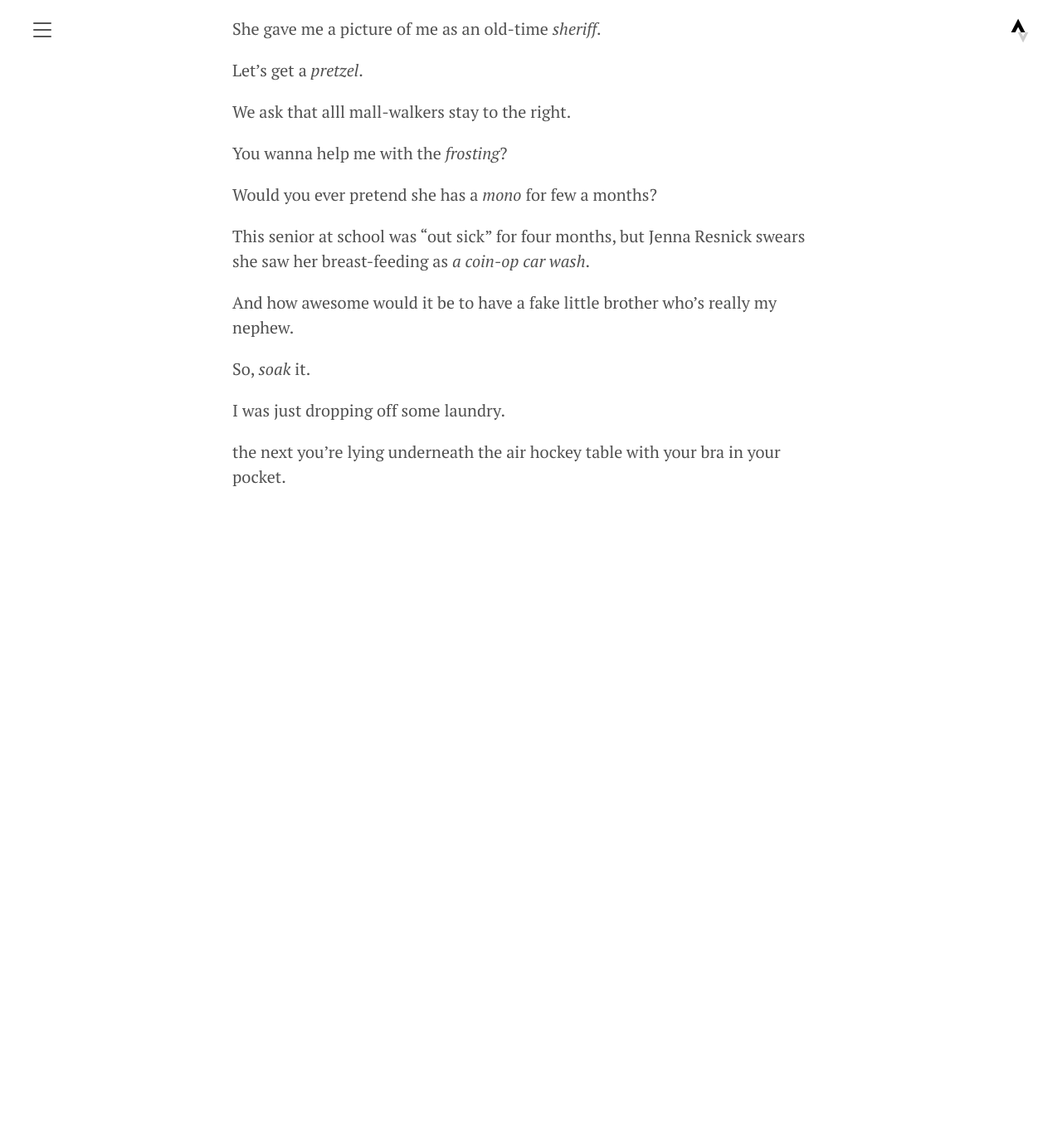
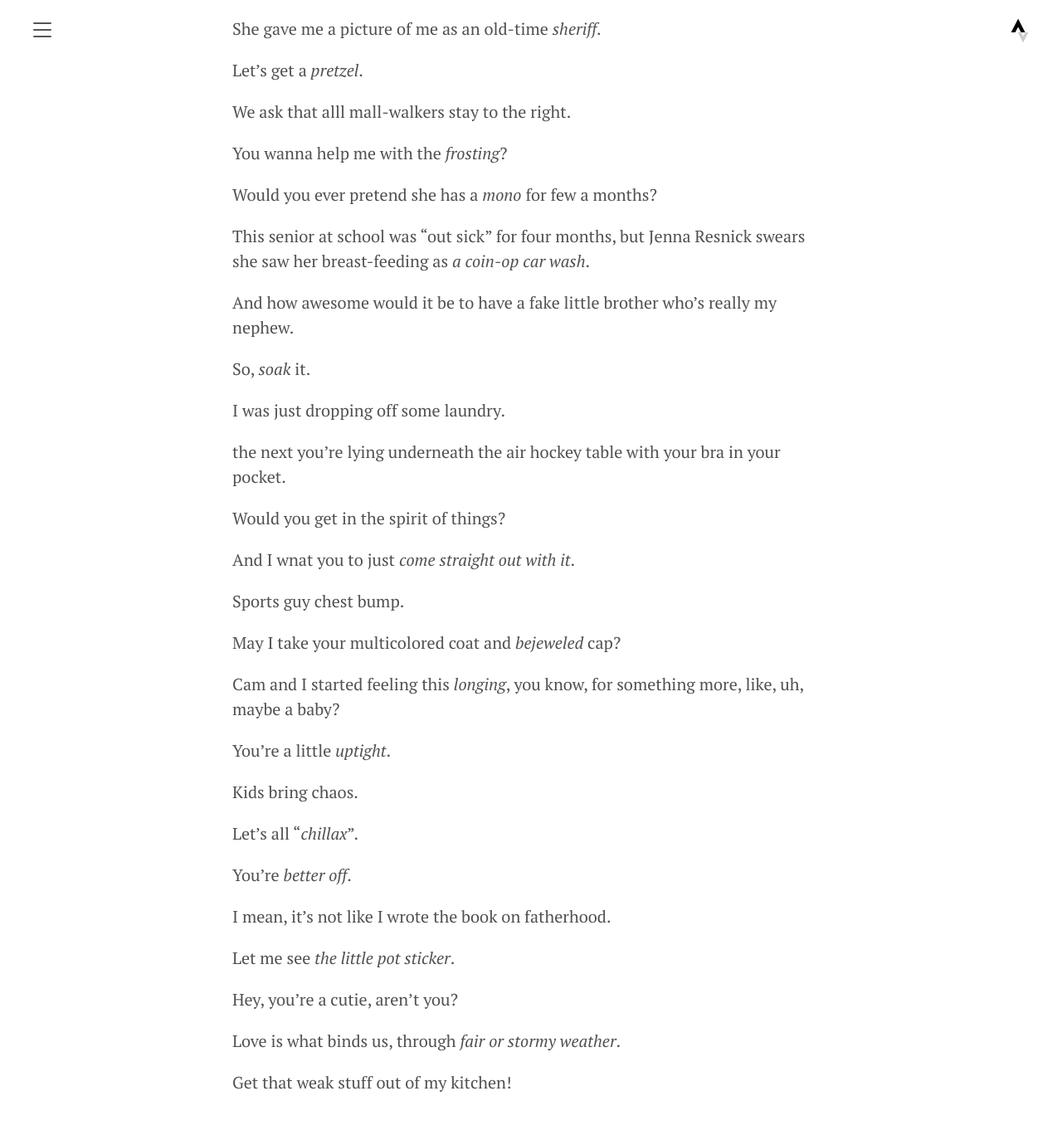
Before and after one commit to yoncise/yoncise.github.io, a Jekyll site: the page built from logs/_posts/2023/2023-12-12-149999271.md, in a window 1280 px wide and 1400 px high, scrolled down 2302 px. Shown: the top 1356 px of the window at 83% size. Built offline with Jekyll 4.4.1, drawn with Linux system fonts in a browser that asks for light colours; before the commit the page ends 2972 px from its top, so only the background shows below that.

Commit message:
语雀同步 Modern Family S01E01

```diff
--- a/logs/_posts/2023/2023-12-12-149999271.md
+++ b/logs/_posts/2023/2023-12-12-149999271.md
@@ -101,3 +101,31 @@ So, _soak_ it.
 I was just dropping off some laundry.
 
 the next you're lying underneath the air hockey table with your bra in your pocket.
+
+Would you get in the spirit of things?
+
+And I wnat you to just _come straight out with it_.
+
+Sports guy chest bump.
+
+May I take your multicolored coat and _bejeweled_ cap?
+
+Cam and I started feeling this _longing_, you know, for something more, like, uh, maybe a baby?
+
+You're a little _uptight_.
+
+Kids bring chaos.
+
+Let's all "_chillax_".
+
+You're _better off_.
+
+I mean, it's not like I wrote the book on fatherhood.
+
+Let me see _the little pot sticker_.
+
+Hey, you're a cutie, aren't you?
+
+Love is what binds us, through _fair or stormy weather_.
+
+Get that weak stuff out of my kitchen!
```
